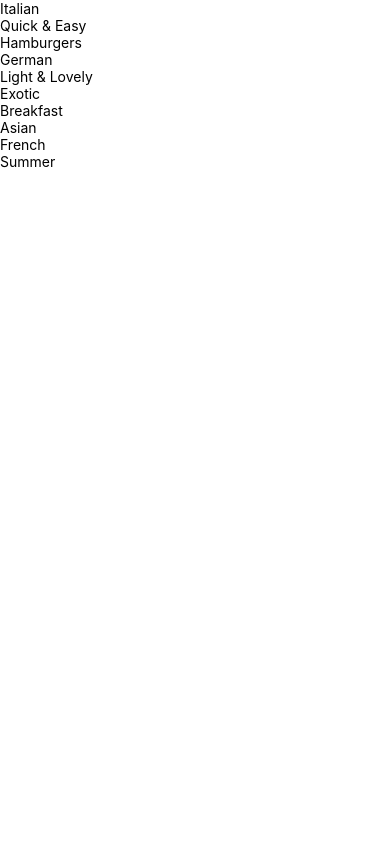
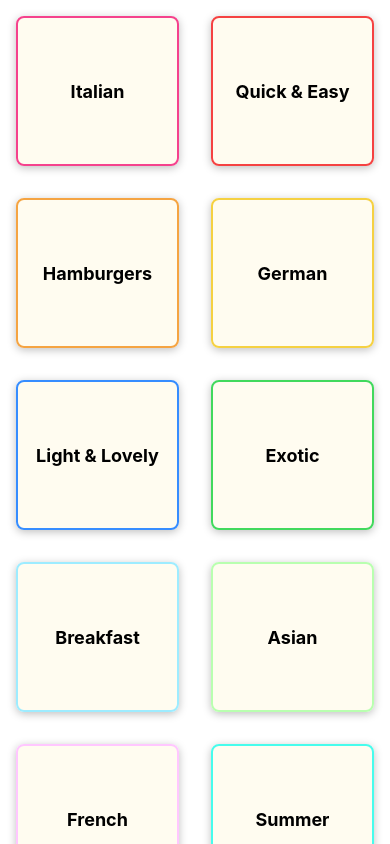
Before and after one commit to Charles-Rocke/MealApp, a React Native app: screen / in a window 390 px wide. Built offline with nearby package versions, Linux system fonts and the light colour scheme.

Commit message:
Setup UI for navigation

```diff
--- a/App.js
+++ b/App.js
@@ -3,7 +3,12 @@
 import Categories from "./screens/Categories";
 
 export default function App() {
-  return <Categories />;
+  return (
+    <>
+      <StatusBar style="dark" />
+      <Categories />
+    </>
+  );
 }
 
 const styles = StyleSheet.create({
--- a/app.json
+++ b/app.json
@@ -5,6 +5,7 @@
     "version": "1.0.0",
     "orientation": "portrait",
     "icon": "./assets/icon.png",
+    "backgroundColor": "#FFFCF0",
     "splash": {
       "image": "./assets/splash.png",
       "resizeMode": "contain",
@@ -13,9 +14,7 @@
     "updates": {
       "fallbackToCacheTimeout": 0
     },
-    "assetBundlePatterns": [
-      "**/*"
-    ],
+    "assetBundlePatterns": ["**/*"],
     "ios": {
       "supportsTablet": true
     },
--- a/components/CategoryGridTile.js.js
+++ b/components/CategoryGridTile.js.js
@@ -1,15 +1,60 @@
-import { Pressable, View, Text } from "react-native";
+import { Pressable, View, Text, StyleSheet, Platform } from "react-native";
 
 function CategoryGridTile({ title, color }) {
   return (
-    <View>
-      <Pressable>
-        <View>
-          <Text>{title}</Text>
+    <View style={styles.gridItem}>
+      <Pressable
+        android_ripple={{ color: "#ccc" }}
+        style={({ pressed }) => [
+          styles.button,
+          pressed ? styles.buttonPressed : null,
+        ]}
+      >
+        <View
+          style={[
+            styles.innerContainer,
+            { backgroundColor: "#FFFCF0", borderColor: color },
+          ]}
+        >
+          <Text style={styles.title}>{title}</Text>
         </View>
       </Pressable>
     </View>
   );
 }
 
+const styles = StyleSheet.create({
+  gridItem: {
+    flex: 1,
+    margin: 16,
+    height: 150,
+    borderRadius: 8,
+    elevation: 4,
+    backgroundColor: "white",
+    shadowColor: "black",
+    shadowOpacity: 0.25,
+    shadowOffset: { width: 0, height: 2 },
+    shadowRadius: 8,
+    overflow: Platform.OS === "android" ? "hidden" : "visible",
+  },
+  button: {
+    flex: 1,
+  },
+  buttonPressed: {
+    opacity: 0.5,
+  },
+  innerContainer: {
+    flex: 1,
+    padding: 16,
+    justifyContent: "center",
+    alignItems: "center",
+    borderRadius: 8,
+    borderWidth: 2, // Set border width
+  },
+  title: {
+    fontWeight: "bold",
+    fontSize: 18,
+  },
+});
+
 export default CategoryGridTile;
--- a/screens/Categories.js
+++ b/screens/Categories.js
@@ -14,6 +14,7 @@
       data={CATEGORIES}
       keyExtractor={(item) => item.id}
       renderItem={renderCategoryItem}
+      numColumns={2}
     />
   );
 }
```
